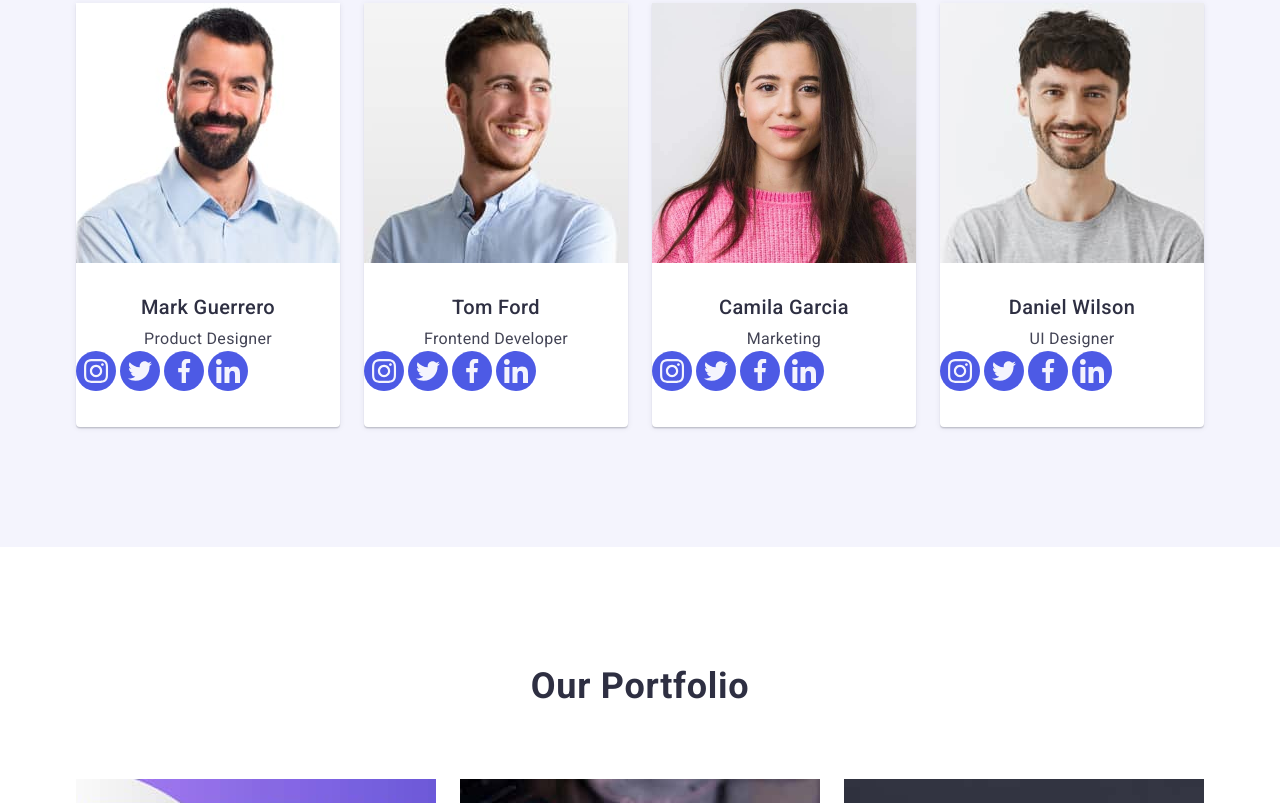
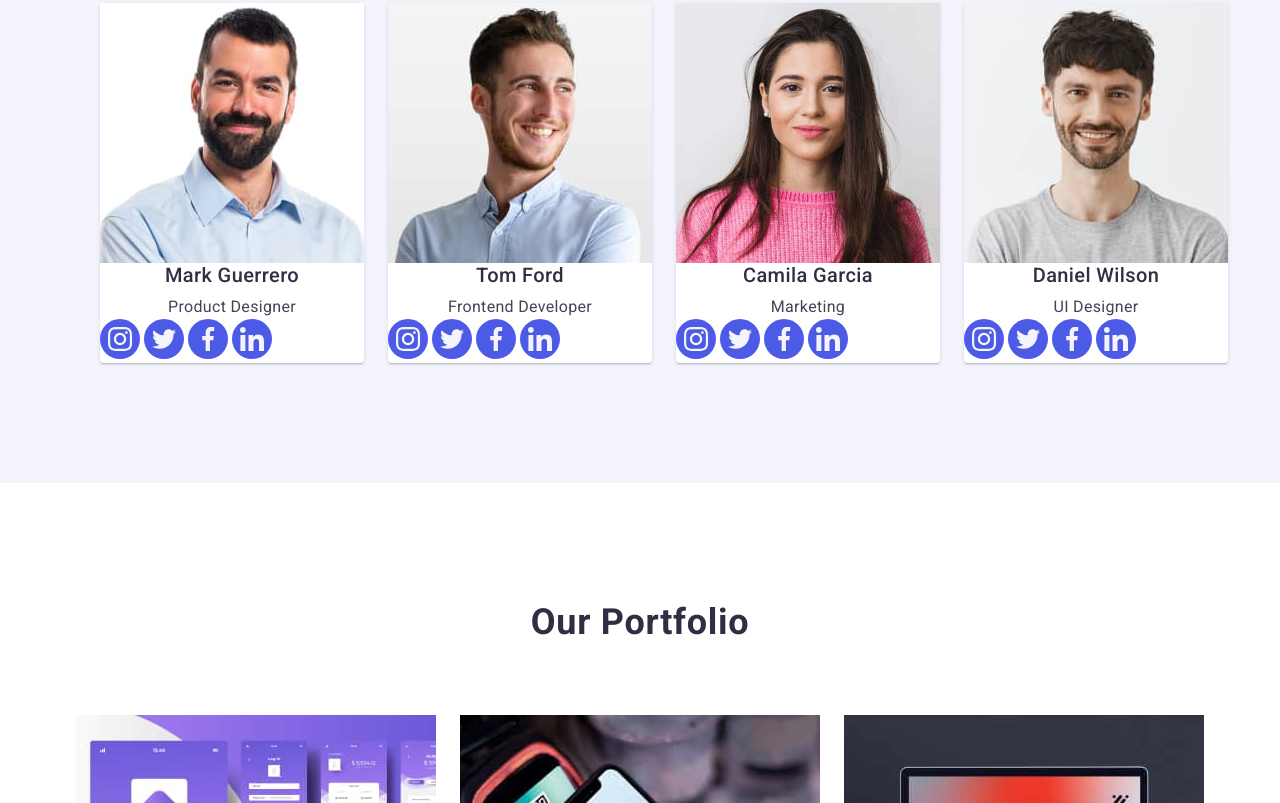
Before and after one commit to Yev1699/goit-markup-hw-04, a plain HTML site: page index.html in a window 1280 px wide. Shown: the part 1390-2193 px from the top of the page. Drawn offline with nearby package versions, Linux system fonts and the light colour scheme.

Commit message:
Update index.html

```diff
--- a/index.html
+++ b/index.html
@@ -123,13 +123,14 @@
         <div class="container">
           <h2 class="section-title">Our Team</h2>
           <ul class="team-list">
+            <div class="team-content"></div>
             <li class="team-item">
               <img
                 src="./images/our-team/Mark.jpg"
                 width="264"
                 alt="mark guerrero"
               />
-              <div class="team-content">
+
                 <h3 class="team-sub-title">Mark Guerrero</h3>
                 <p class="team-text">Product Designer</p>
                 <svg class="team-social-icon">
@@ -152,12 +153,12 @@
                     href="./images/icons.svg/sprite-social media.svg#icon-linkedin"
                   ></use>
                 </svg>
-              </div>
+
             </li>
 
             <li class="team-item">
               <img src="./images/our-team/Tom.jpg" width="264" alt="tom ford" />
-              <div class="team-content">
+
                 <h3 class="team-sub-title">Tom Ford</h3>
                 <p class="team-text">Frontend Developer</p>
                 <svg class="team-social-icon">
@@ -180,7 +181,7 @@
                     href="./images/icons.svg/sprite-social media.svg#icon-linkedin"
                   ></use>
                 </svg>
-              </div>
+
             </li>
             <li class="team-item">
               <img
@@ -188,7 +189,7 @@
                 width="264"
                 alt="camila garcia"
               />
-              <div class="team-content">
+
                 <h3 class="team-sub-title">Camila Garcia</h3>
                 <p class="team-text">Marketing</p>
                 <svg class="team-social-icon">
@@ -211,7 +212,7 @@
                     href="./images/icons.svg/sprite-social media.svg#icon-linkedin"
                   ></use>
                 </svg>
-              </div>
+
             </li>
             <li class="team-item">
               <img
@@ -219,7 +220,7 @@
                 width="264"
                 alt="daniel wilson"
               />
-              <div class="team-content">
+
                 <h3 class="team-sub-title">Daniel Wilson</h3>
                 <p class="team-text">UI Designer</p>
                 <svg class="team-social-icon">
@@ -243,6 +244,7 @@
                   ></use>
                 </svg>
               </div>
+
             </li>
           </ul>
         </div>
```
